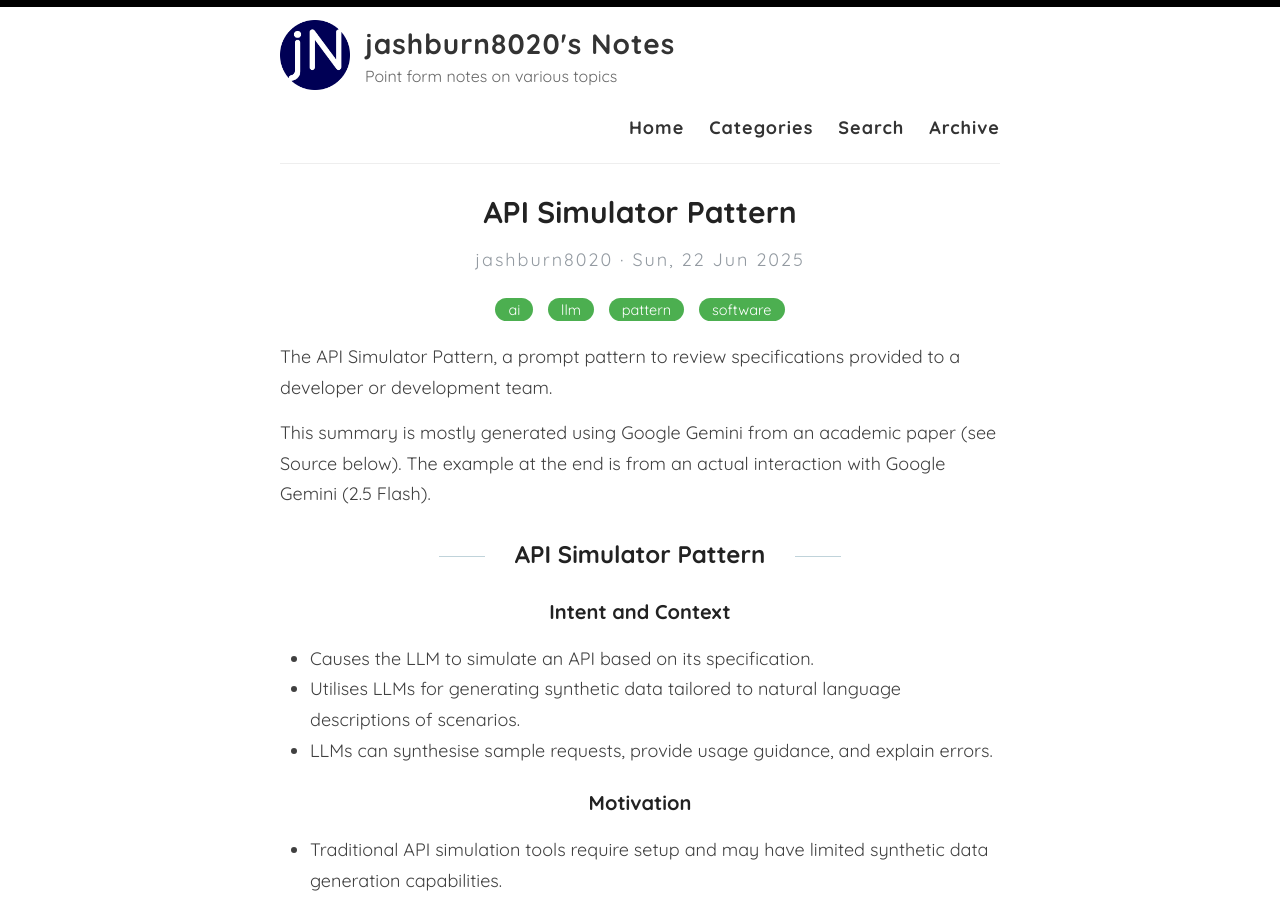
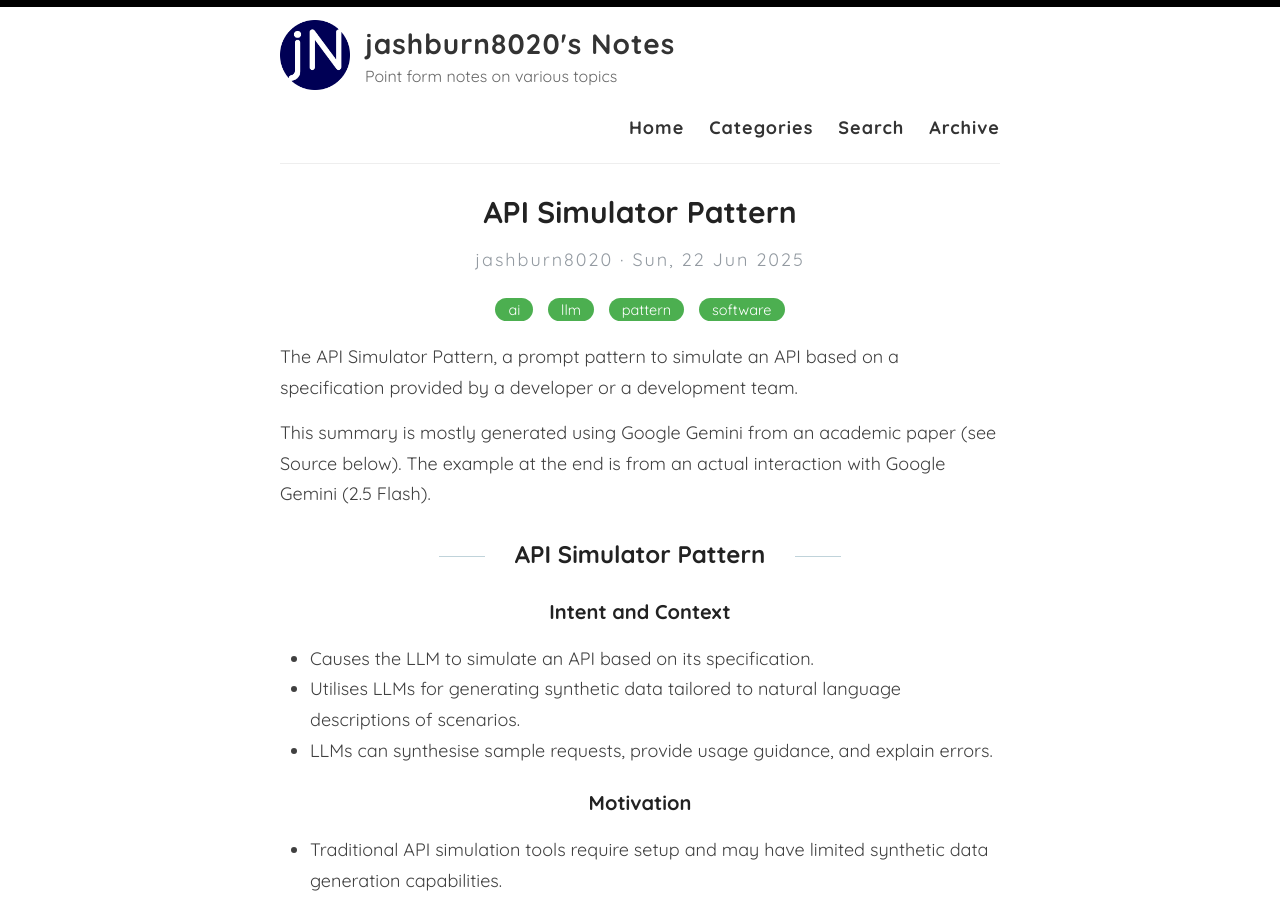
Before and after one commit to jashburn8020/notes, a Jekyll site: the page built from _posts/2025-06-22-api-simulator-pattern.md, in a window 1280 px wide and 900 px high. Built offline with Jekyll 4.4.1, drawn with Linux system fonts in a browser that asks for light colours; some of the changed text lies outside the part shown.

Commit message:
Fix summary of API Simulator prompt pattern post

````diff
--- a/_posts/2025-06-22-api-simulator-pattern.md
+++ b/_posts/2025-06-22-api-simulator-pattern.md
@@ -6,7 +6,7 @@ published: true
 plantuml: false
 ---
 
-The API Simulator Pattern, a prompt pattern to review specifications provided to a developer or development team.
+The API Simulator Pattern, a prompt pattern to simulate an API based on a specification provided by a developer or a development team.
 
 This summary is mostly generated using Google Gemini from an academic paper (see Source below). The example at the end is from an actual interaction with Google Gemini (2.5 Flash).
 
@@ -58,6 +58,8 @@ Generate an OpenAPI 3.0.0 specification for a REST API that is strictly complian
 - As a user, I want to add products onto my wishlist so that I can quickly find and buy the product later.
 - As a user, I want to remove products from my wishlist so that I can keep my wishlist only for products that I may want to buy later.
 ```
+
+The following shows an LLM simulating an API based on a specification.
 
 ```text
 User:
````
